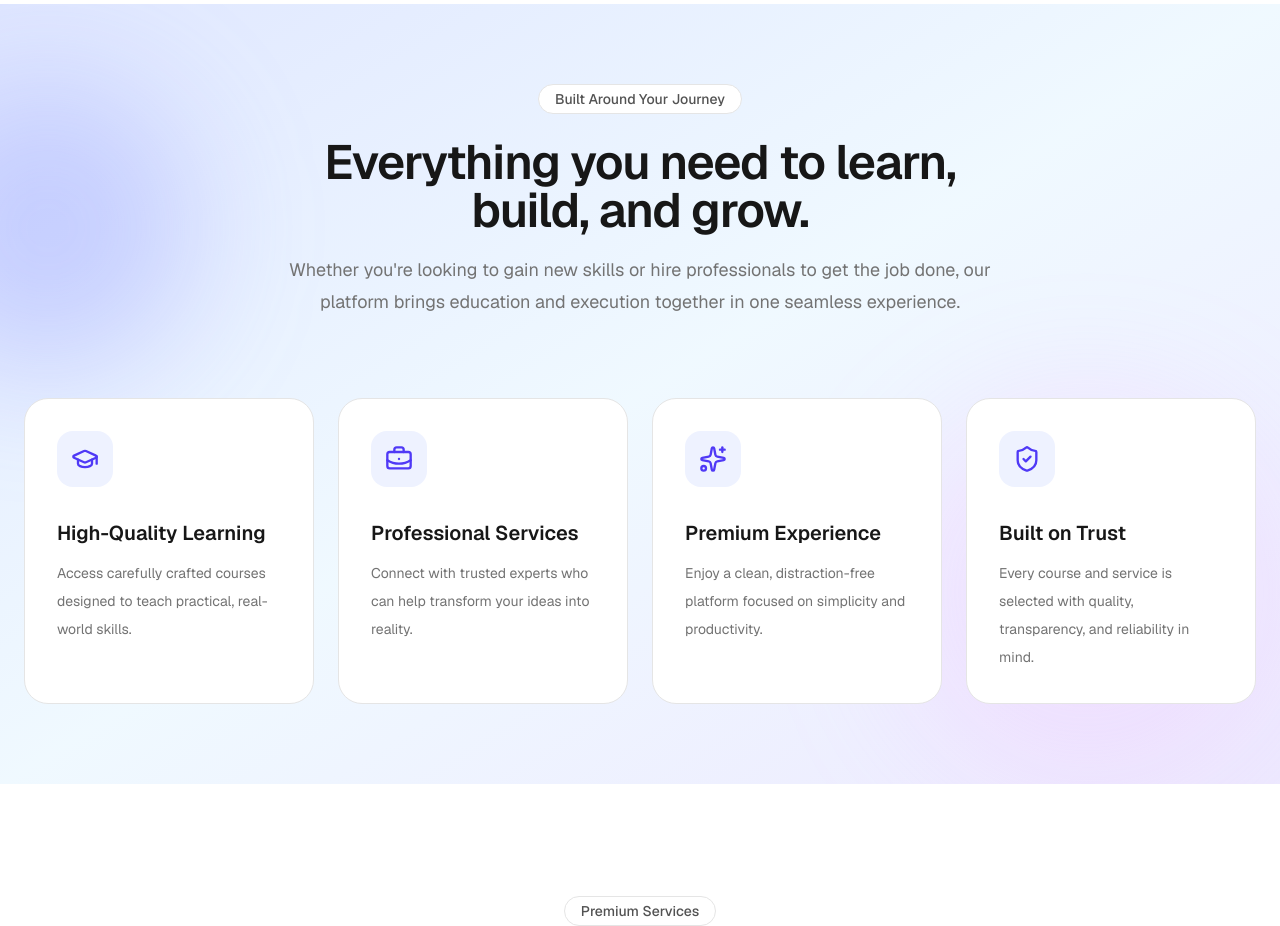
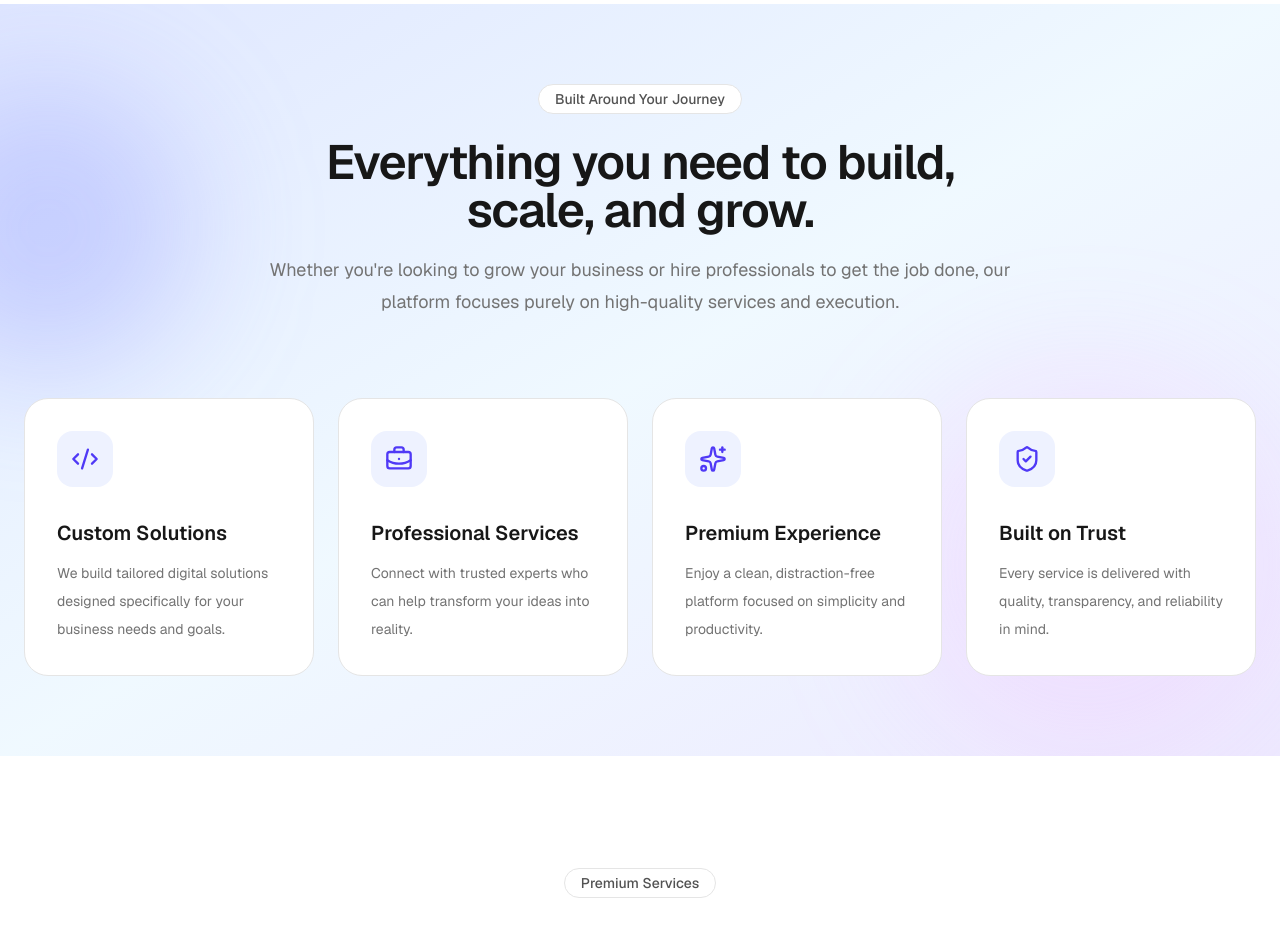
Before and after one commit to jamilshehab/dropservice, a Next.js app: page / in a window 1280 px wide. Shown: the part 980-1906 px from the top of the page. Built offline with nearby package versions, Linux system fonts and the light colour scheme.

Commit message:
why choose us section

```diff
--- a/app/sections/WhyChooseUs.tsx
+++ b/app/sections/WhyChooseUs.tsx
@@ -1,16 +1,11 @@
-import {
-  GraduationCap,
-  BriefcaseBusiness,
-  Sparkles,
-  ShieldCheck,
-} from "lucide-react";
+import { BriefcaseBusiness, Sparkles, ShieldCheck, Code2 } from "lucide-react";
 
 const features = [
   {
-    icon: GraduationCap,
-    title: "High-Quality Learning",
+    icon: Code2,
+    title: "Custom Solutions",
     description:
-      "Access carefully crafted courses designed to teach practical, real-world skills.",
+      "We build tailored digital solutions designed specifically for your business needs and goals.",
   },
   {
     icon: BriefcaseBusiness,
@@ -28,13 +23,13 @@ const features = [
     icon: ShieldCheck,
     title: "Built on Trust",
     description:
-      "Every course and service is selected with quality, transparency, and reliability in mind.",
+      "Every service is delivered with quality, transparency, and reliability in mind.",
   },
 ];
 
 export default function WhyUs() {
   return (
-    <section id="#about" className="relative overflow-hidden py-20">
+    <section id="about" className="relative overflow-hidden py-20">
       {/* Background */}
       <div className="pointer-events-none absolute inset-0 bg-gradient-to-br from-indigo-100 via-sky-50 to-violet-100" />
 
@@ -51,15 +46,15 @@ export default function WhyUs() {
           </span>
 
           <h2 className="mt-6 text-4xl font-semibold tracking-tight md:text-5xl">
-            Everything you need to learn,
+            Everything you need to build,
             <br />
-            build, and grow.
+            scale, and grow.
           </h2>
 
           <p className="mt-5 text-lg leading-8 text-neutral-500">
-            Whether you're looking to gain new skills or hire professionals to
-            get the job done, our platform brings education and execution
-            together in one seamless experience.
+            Whether you're looking to grow your business or hire professionals
+            to get the job done, our platform focuses purely on high-quality
+            services and execution.
           </p>
         </div>
 
```
